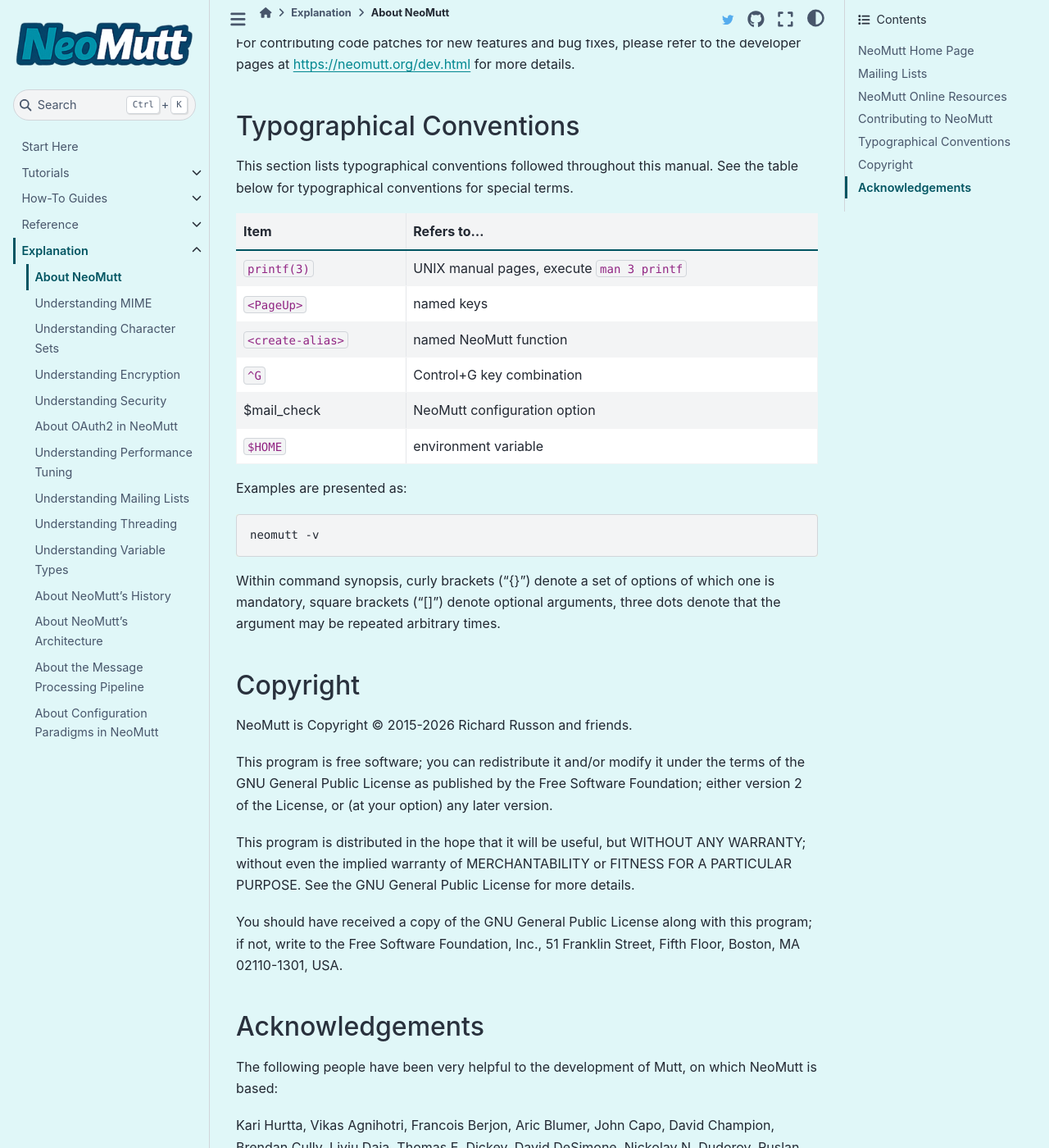
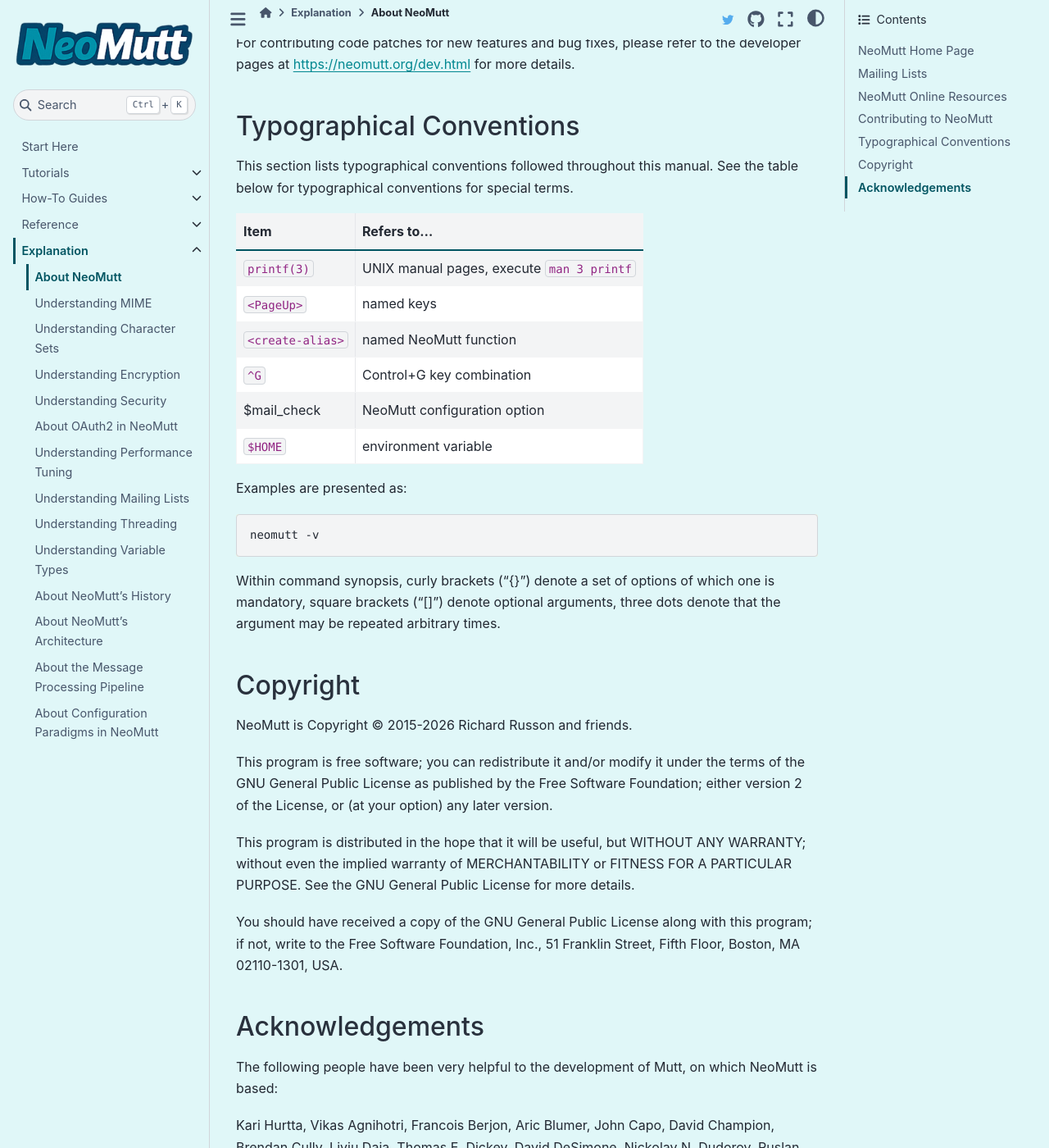
Before and after one commit to neomutt/docs, a Sphinx documentation site: the page built from docs/explanation/about-neomutt.md, in a window 1280 px wide and 1400 px high, scrolled down 1620 px. Shown: the whole window at 82% size. Built offline with Sphinx 7.4.7 and the Sphinx Book theme 1.1.4, drawn with Linux system fonts in a browser that asks for light colours.

Commit message:
tidy tables
- fix width to data
- match hover colour to palette

```diff
--- a/docs/_static/custom.css
+++ b/docs/_static/custom.css
@@ -56,6 +56,12 @@
 }
 
 /* ── Tables ─────────────────────────────────────────────────── */
+table {
+  width: auto !important;
+  margin-left: 0 !important;
+  margin-right: auto !important;
+}
+
 th {
   text-align: left;
   background-color: #005461;
@@ -75,6 +81,14 @@
 div.document table.docutils th {
   padding: 0 0.5em 0 0.25em;
   vertical-align: top;
+}
+
+html[data-theme=light] table tbody tr:hover {
+  background-color: #00B7B5 !important;
+}
+
+html[data-theme=dark] table tbody tr:hover {
+  background-color: #005461 !important;
 }
 
 /* ── Terminal highlight ─────────────────────────────────────── */
```
